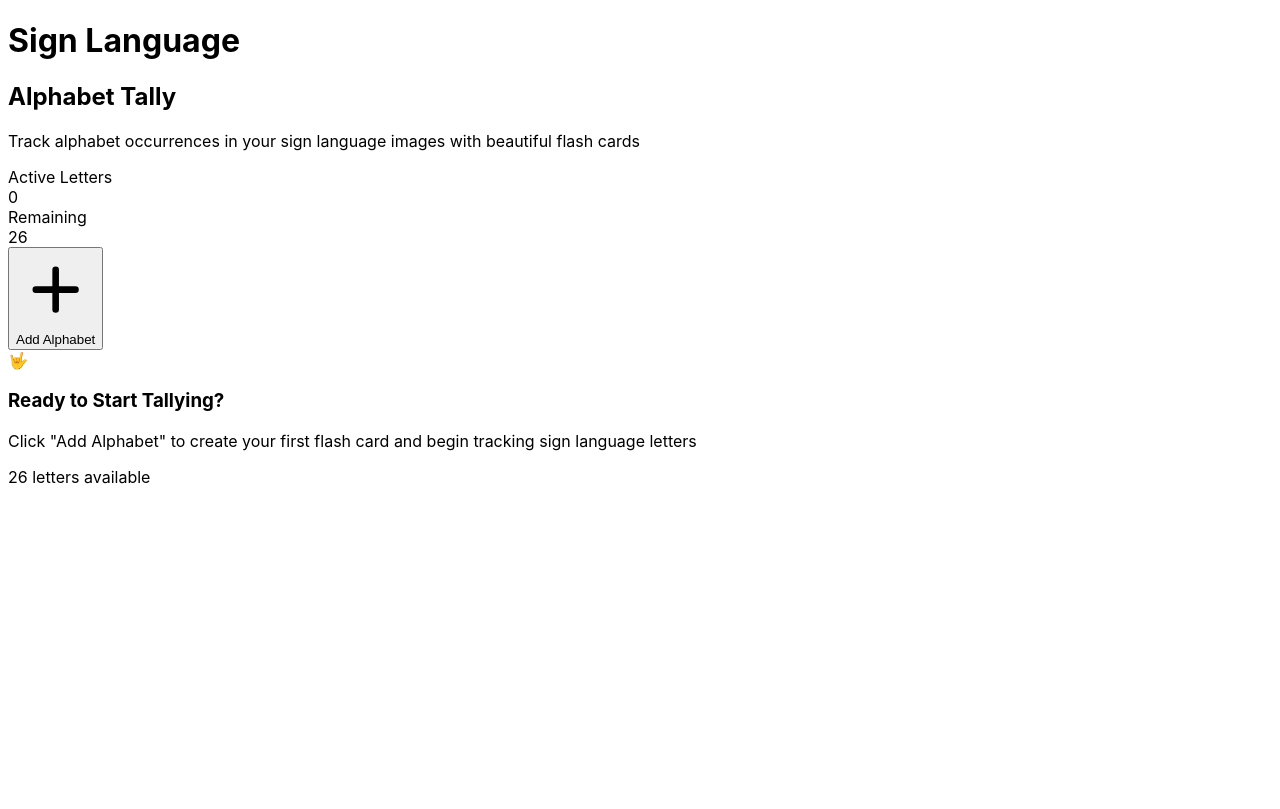
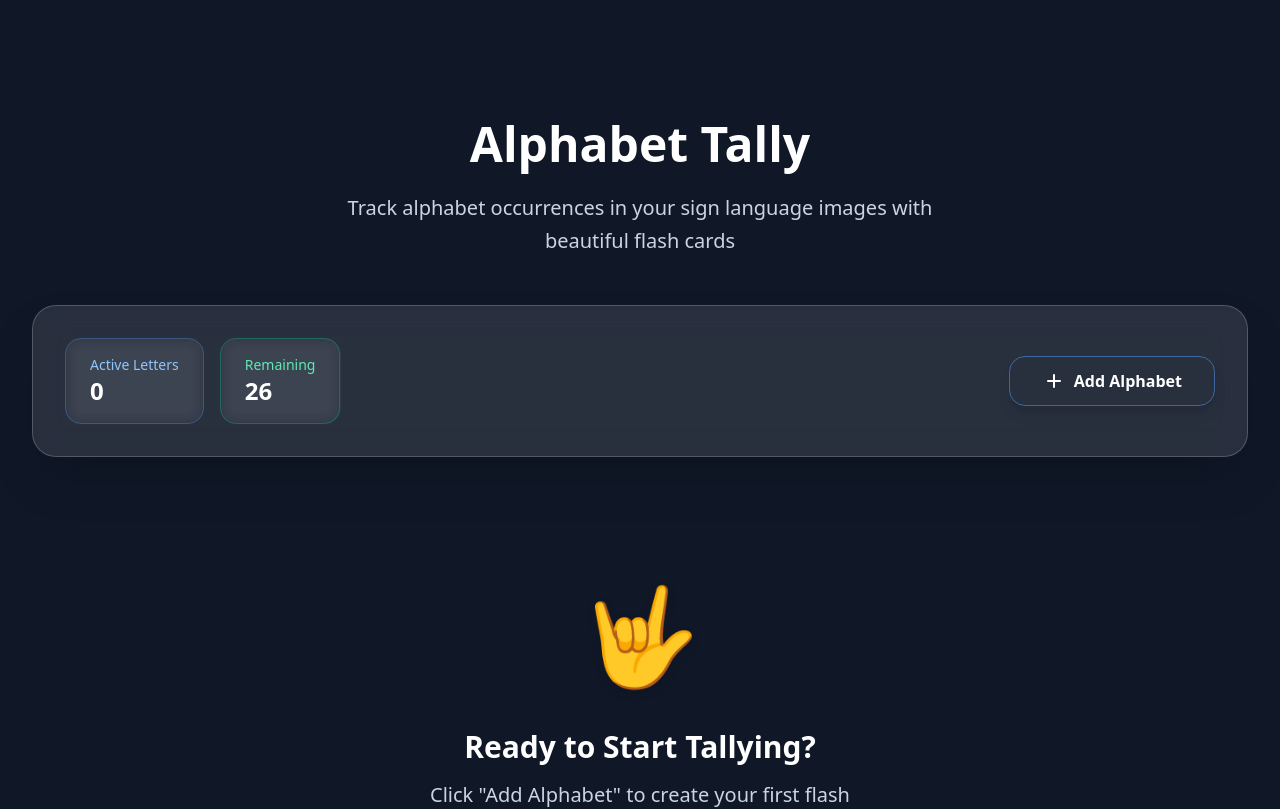
Before and after one commit to FryoPie/Counter, a Next.js app: page / in a window 1280 px wide. Shown: the top 809 px of the page. Built offline with nearby package versions, Linux system fonts and the light colour scheme.

Commit message:
Fix CSS Styling Issues

```diff
--- a/src/app/globals.css
+++ b/src/app/globals.css
@@ -1,5 +1,21 @@
 @import "tailwindcss";
 @import "tw-animate-css";
+
+/* Ensure Tailwind utilities are available */
+@layer utilities {
+  .bg-gradient-to-br {
+    background-image: linear-gradient(to bottom right, var(--tw-gradient-stops));
+  }
+  .bg-gradient-to-r {
+    background-image: linear-gradient(to right, var(--tw-gradient-stops));
+  }
+  .backdrop-blur-lg {
+    backdrop-filter: blur(16px);
+  }
+  .backdrop-blur-xl {
+    backdrop-filter: blur(24px);
+  }
+}
 
 @custom-variant dark (&:is(.dark *));
 
--- a/src/app/layout.tsx
+++ b/src/app/layout.tsx
@@ -1,3 +1,5 @@
+import './globals.css'
+
 export const metadata = {
   title: 'Next.js',
   description: 'Generated by Next.js',
@@ -10,7 +12,7 @@ export default function RootLayout({
 }) {
   return (
     <html lang="en">
-      <body>{children}</body>
+      <body className="min-h-screen bg-gray-900">{children}</body>
     </html>
   )
 }
--- a/src/app/page.tsx
+++ b/src/app/page.tsx
@@ -2,8 +2,6 @@ import AlphabetTally from '../components/ui/AlphabetTally';
 
 export default function Home() {
   return (
-    <main className="min-h-screen bg-gradient-to-br from-gray-900 via-gray-800 to-gray-900 text-white flex items-center justify-center p-6 font-sans" style={{ fontFamily: "'Inter', sans-serif" }}>
-      <AlphabetTally />
-    </main>
+    <AlphabetTally />
   );
 }
--- /dev/null
+++ b/tailwind.config.ts
@@ -0,0 +1,62 @@
+import type { Config } from 'tailwindcss'
+
+const config: Config = {
+  content: [
+    './src/pages/**/*.{js,ts,jsx,tsx,mdx}',
+    './src/components/**/*.{js,ts,jsx,tsx,mdx}',
+    './src/app/**/*.{js,ts,jsx,tsx,mdx}',
+  ],
+  theme: {
+    extend: {
+      colors: {
+        background: 'hsl(var(--background))',
+        foreground: 'hsl(var(--foreground))',
+        card: 'hsl(var(--card))',
+        'card-foreground': 'hsl(var(--card-foreground))',
+        popover: 'hsl(var(--popover))',
+        'popover-foreground': 'hsl(var(--popover-foreground))',
+        primary: 'hsl(var(--primary))',
+        'primary-foreground': 'hsl(var(--primary-foreground))',
+        secondary: 'hsl(var(--secondary))',
+        'secondary-foreground': 'hsl(var(--secondary-foreground))',
+        muted: 'hsl(var(--muted))',
+        'muted-foreground': 'hsl(var(--muted-foreground))',
+        accent: 'hsl(var(--accent))',
+        'accent-foreground': 'hsl(var(--accent-foreground))',
+        destructive: 'hsl(var(--destructive))',
+        border: 'hsl(var(--border))',
+        input: 'hsl(var(--input))',
+        ring: 'hsl(var(--ring))',
+      },
+      borderRadius: {
+        lg: 'var(--radius)',
+        md: 'calc(var(--radius) - 2px)',
+        sm: 'calc(var(--radius) - 4px)',
+      },
+      animation: {
+        'fade-in': 'fadeIn 0.5s ease-in-out',
+        'slide-up': 'slideUp 0.3s ease-out',
+        'bounce-in': 'bounceIn 0.6s ease-out',
+      },
+      keyframes: {
+        fadeIn: {
+          '0%': { opacity: '0' },
+          '100%': { opacity: '1' },
+        },
+        slideUp: {
+          '0%': { transform: 'translateY(20px)', opacity: '0' },
+          '100%': { transform: 'translateY(0)', opacity: '1' },
+        },
+        bounceIn: {
+          '0%': { transform: 'scale(0.3)', opacity: '0' },
+          '50%': { transform: 'scale(1.05)' },
+          '70%': { transform: 'scale(0.9)' },
+          '100%': { transform: 'scale(1)', opacity: '1' },
+        },
+      },
+    },
+  },
+  plugins: [],
+}
+
+export default config
```
